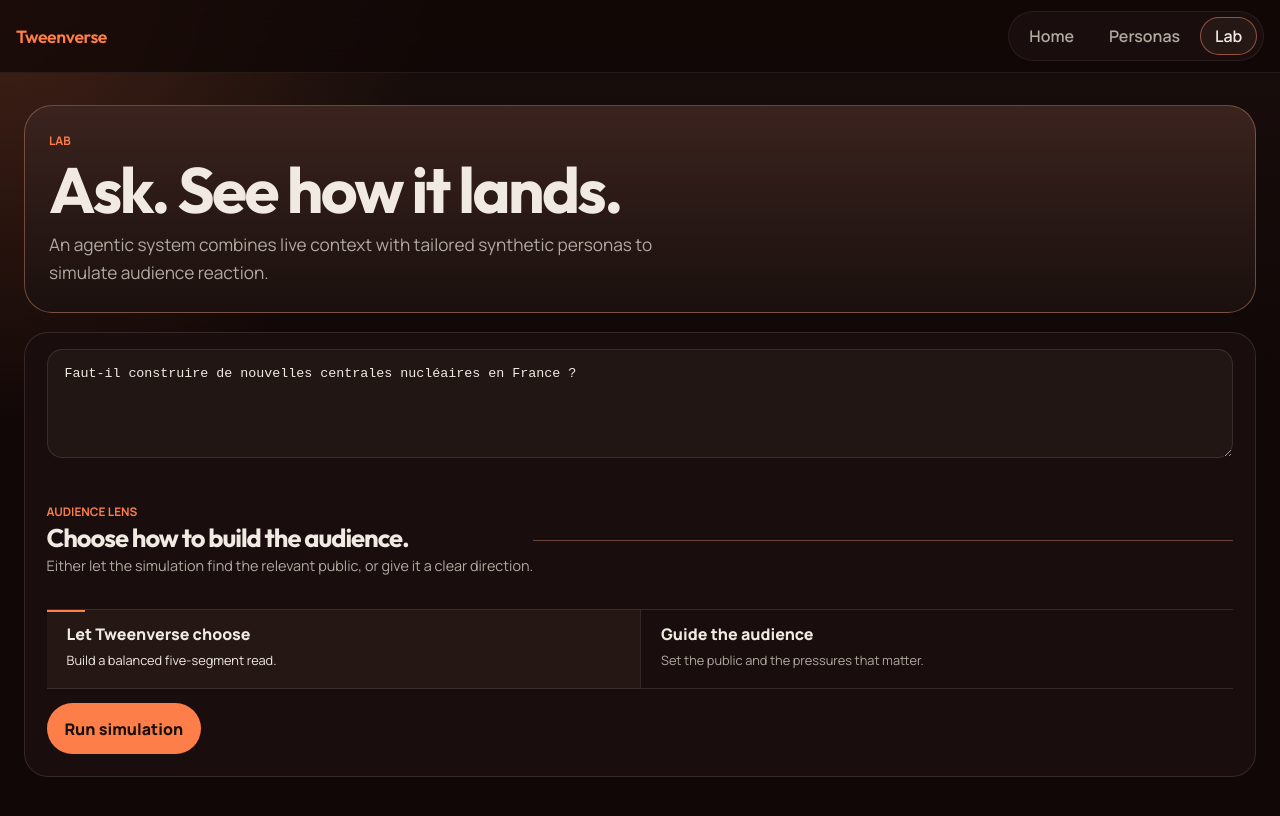
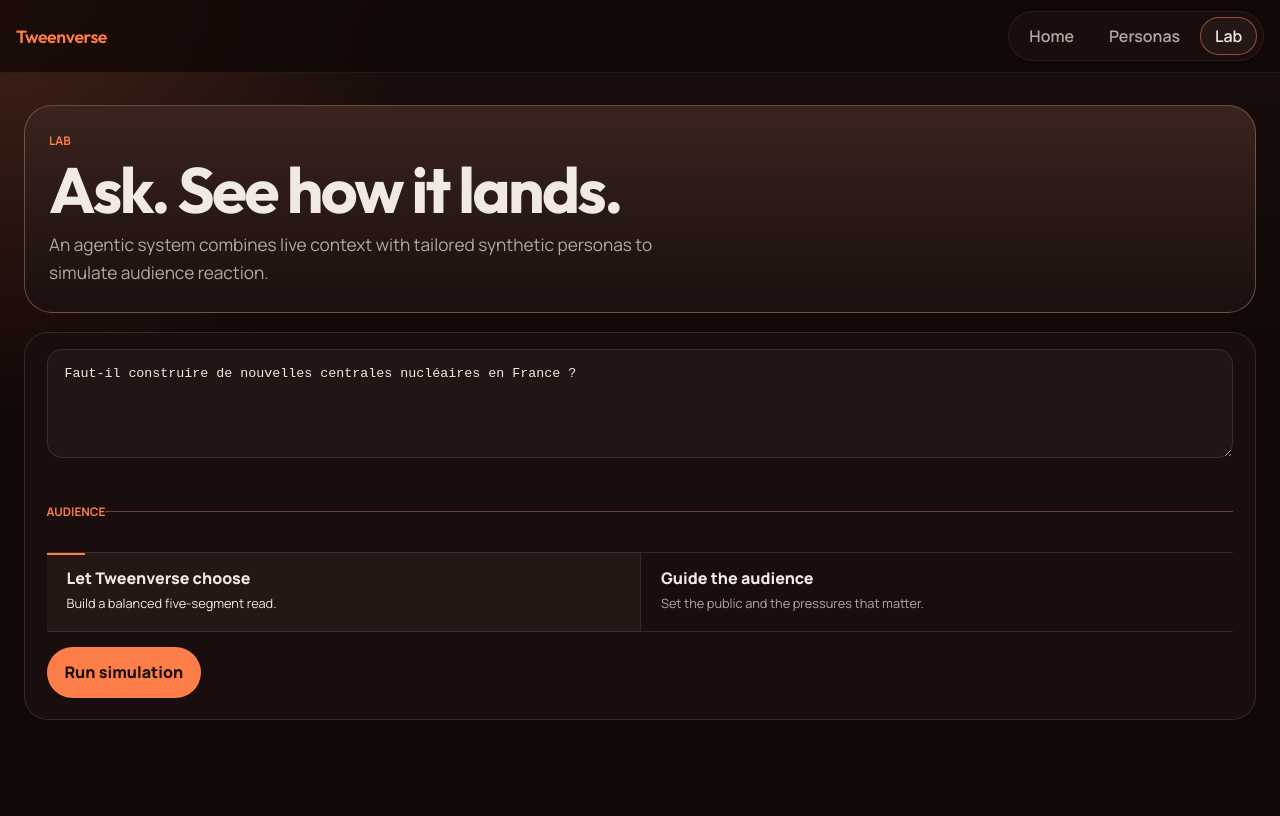
Before and after one commit to dsleo/twinverse, a Next.js app: page /lab in a window 1280 px wide. Shown: the top 816 px of the page. Built offline with nearby package versions, Linux system fonts and the light colour scheme.

Commit message:
Polish guided audience builder UI

```diff
--- a/src/components/lab/AudienceBuilder.tsx
+++ b/src/components/lab/AudienceBuilder.tsx
@@ -172,9 +172,7 @@ export function AudienceBuilder({
   return (
     <fieldset className="audience-builder" disabled={disabled}>
       <legend className="audience-builder-header">
-        <span className="section-label">Audience lens</span>
-        <strong>Choose how to build the audience.</strong>
-        <small>Either let the simulation find the relevant public, or give it a clear direction.</small>
+        <span className="section-label">Audience</span>
       </legend>
 
       <div
@@ -230,7 +228,7 @@ export function AudienceBuilder({
 
           <details className="audience-constraints">
             <summary>Add a boundary <span>Optional</span></summary>
-            <p>Use a dataset attribute only when the audience must include it or should not be dominated by it.</p>
+            <p>Use this only when the audience must include a trait, or should not be dominated by one.</p>
             <div className="audience-filter-picker">
               <label className="audience-builder-field">
                 <span>Attribute</span>
--- a/src/styles.css
+++ b/src/styles.css
@@ -51,23 +51,7 @@
 
 .audience-builder-header {
   display: grid;
-  max-width: 42rem;
-  gap: 0.3rem;
   padding: 0;
-}
-
-.audience-builder-header strong {
-  font-family: var(--font-display);
-  font-size: clamp(1.35rem, 2vw, 1.8rem);
-  line-height: 1.02;
-  letter-spacing: -0.04em;
-}
-
-.audience-builder-header small {
-  margin: 0;
-  color: var(--muted);
-  font-size: 0.9rem;
-  line-height: 1.45;
 }
 
 .audience-builder-field {
@@ -253,6 +237,31 @@
   gap: 0.5rem;
 }
 
+.audience-filter-actions .quiet-button {
+  min-height: 2.8rem;
+  padding: 0.55rem 0.72rem;
+  border: 1px solid var(--line-strong);
+  border-radius: 0.2rem;
+  color: var(--text);
+  background: transparent;
+  font-size: 0.78rem;
+  font-weight: 800;
+}
+
+.audience-filter-actions .quiet-button:first-child {
+  border-color: color-mix(in oklch, var(--line-strong) 45%, var(--accent) 55%);
+  color: var(--accent);
+}
+
+.audience-filter-actions .quiet-button:hover:not(:disabled) {
+  border-color: var(--accent);
+  background: color-mix(in oklch, var(--surface-raised) 80%, var(--accent-soft) 20%);
+}
+
+.audience-filter-actions .quiet-button:disabled {
+  opacity: 0.4;
+}
+
 .audience-filter-list {
   display: grid;
   align-content: start;
@@ -471,6 +480,14 @@
     padding-left: 0;
     border-left: 0;
   }
+
+  .audience-proposal-grid li:last-child:nth-child(odd) {
+    grid-column: 1 / -1;
+  }
+
+  .audience-filter-list {
+    min-height: auto;
+  }
 }
 
 .lab-form {
```
Also changed, not shown: 1 other file (tests, documents, lock files or other folders).
